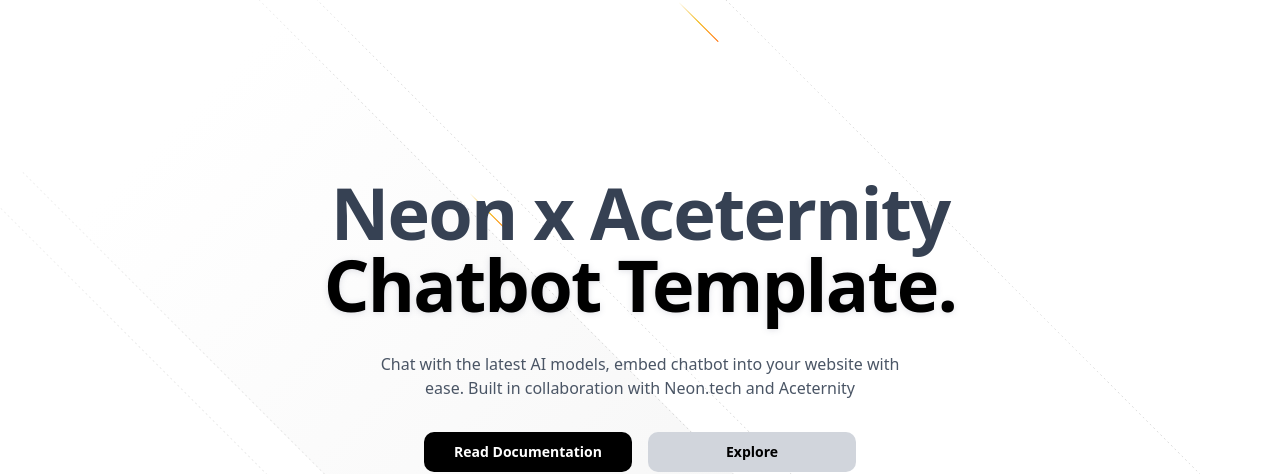
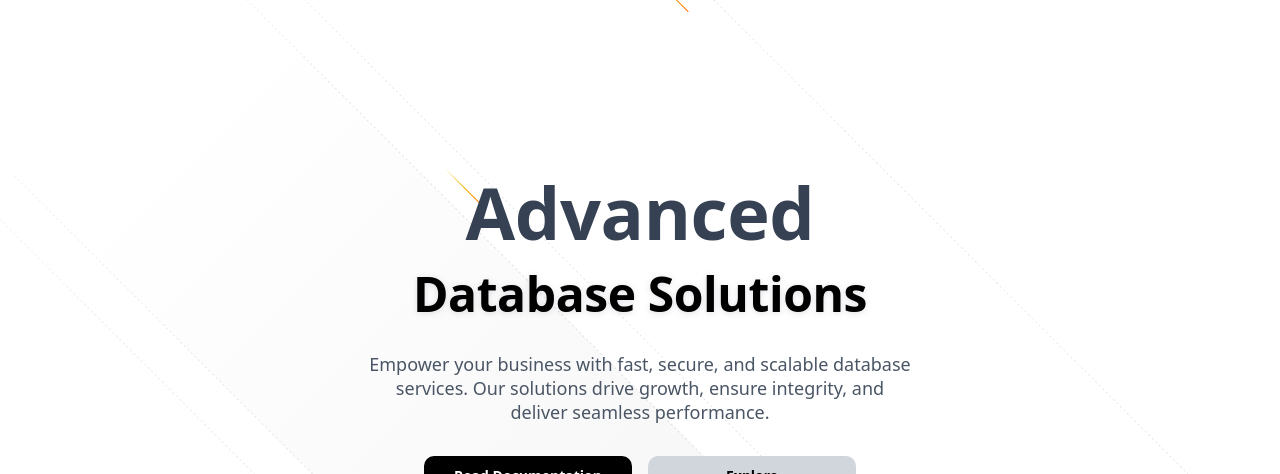
Before and after one commit to Yash-Tibadiya/Framer-Motion, a Next.js app: page /LectureFour in a window 1280 px wide. Shown: the top 474 px of the page. Built offline with nearby package versions, Linux system fonts and the light colour scheme.

Commit message:
fix: hero section

```diff
--- a/app/LectureFour/hero.tsx
+++ b/app/LectureFour/hero.tsx
@@ -57,24 +57,29 @@
         }}
       />
 
-      <h2 className="text-balance relative z-30 mx-auto mb-4 mt-4 max-w-4xl text-center text-3xl font-semibold tracking-tight text-gray-700  md:text-7xl">
+      <h2 className="text-balance relative z-30 mx-auto mb-4 mt-4 max-w-4xl text-center tracking-tight text-gray-700 ">
         <Balancer>
-          Neon x Aceternity{" "}
-          <div className="relative mx-auto inline-block w-max [filter:drop-shadow(0px_1px_3px_rgba(27,_37,_80,_0.14))]">
-            <div className="text-black [text-shadow:0_0_rgba(0,0,0,0.1)]">
-              <span className="">Chatbot Template.</span>
+          <div className="flex font-bold flex-col text-3xl md:text-7xl">
+            Advanced{" "}
+            <div className="relative mx-auto inline-block w-max [filter:drop-shadow(0px_1px_3px_rgba(27,_37,_80,_0.14))]">
+              <div className="text-black [text-shadow:0_0_rgba(0,0,0,0.1)]">
+                <span className="font-semibold text-2xl md:text-5xl">
+                  Database Solutions
+                </span>
+              </div>
             </div>
           </div>
         </Balancer>
       </h2>
-      <p className="relative z-30 mx-auto mt-4 max-w-xl px-4 text-center text-base/6 text-gray-600">
-        Chat with the latest AI models, embed chatbot into your website with
-        ease. Built in collaboration with Neon.tech and Aceternity
+      <p className="relative z-30 mx-auto mt-4 max-w-xl px-4 text-center text-lg/6 text-gray-600">
+        Empower your business with fast, secure, and scalable database services.
+        Our solutions drive growth, ensure integrity, and deliver seamless
+        performance.
       </p>
       <div className="mb-10 mt-8 flex w-full flex-col items-center justify-center gap-4 px-8 sm:flex-row md:mb-20">
         <Link
           href="#"
-          className="group relative z-20 flex h-10 w-full cursor-pointer items-center justify-center space-x-2 rounded-lg bg-black p-px px-4 py-2 text-center text-sm font-semibold leading-6 text-white no-underline transition duration-200  sm:w-52"
+          className="group relative z-20 flex h-10 w-full cursor-pointer items-center justify-center space-x-2 rounded-lg bg-black p-px px-4 py-2 text-center text-sm font-semibold leading-6 text-white no-underline shadow-input transition duration-200 hover:-translate-y-0.5 sm:w-52"
         >
           Read Documentation
         </Link>
```
